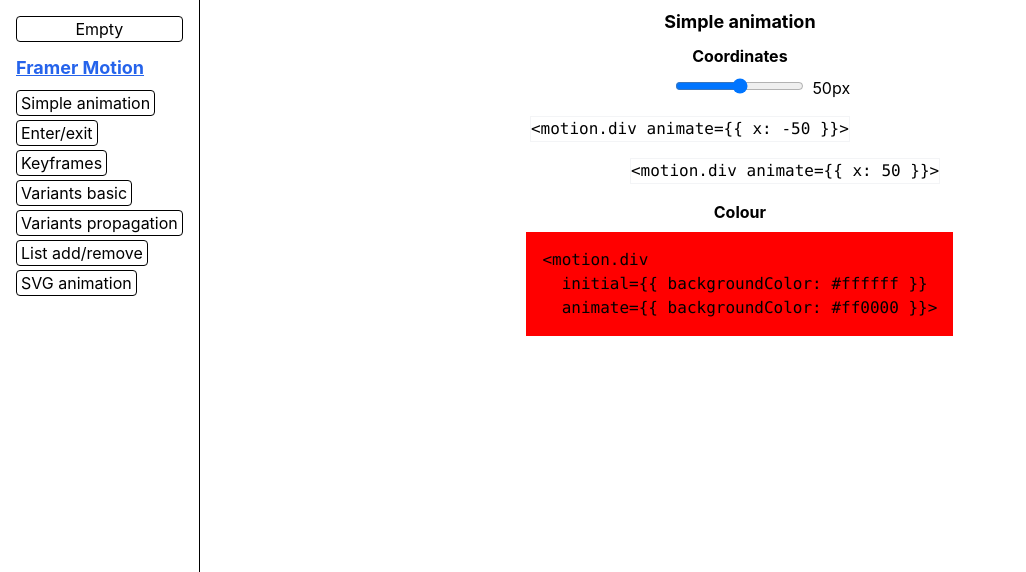
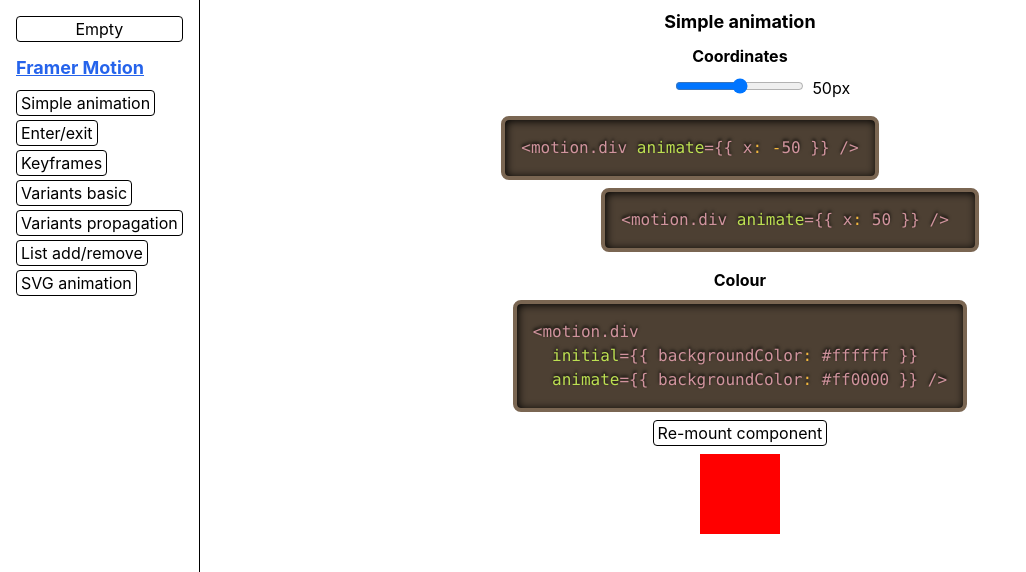
Before and after one commit to hwride/animation, a React (Vite) app: page / in a window 1280 px wide. Both pictures are taken after a click on the button "Simple animation". Shown: the top 572 px of the page, without its empty margins (0-1026 px from the left). Built offline with nearby package versions, Linux system fonts and the light colour scheme; the HTML template or start-up script is replaced by a standard one.

Commit message:
Add syntax highlighting

```diff
--- a/package.json
+++ b/package.json
@@ -13,11 +13,13 @@
     "clsx": "^1.2.1",
     "framer-motion": "^10.12.16",
     "react": "^18.2.0",
-    "react-dom": "^18.2.0"
+    "react-dom": "^18.2.0",
+    "react-syntax-highlighter": "^15.5.0"
   },
   "devDependencies": {
     "@types/react": "^18.0.37",
     "@types/react-dom": "^18.0.11",
+    "@types/react-syntax-highlighter": "^15.5.7",
     "@typescript-eslint/eslint-plugin": "^5.59.0",
     "@typescript-eslint/parser": "^5.59.0",
     "@vitejs/plugin-react": "^4.0.0",
--- a/src/pages/EnterExit.tsx
+++ b/src/pages/EnterExit.tsx
@@ -4,6 +4,8 @@ import { Button } from '../components/Button.tsx'
 import { Link } from '../components/Link.tsx'
 import { Page } from '../components/Page.tsx'
 import { PageParagraph } from '../components/PageParagraph.tsx'
+import { Prism as SyntaxHighlighter } from 'react-syntax-highlighter'
+import { dark } from 'react-syntax-highlighter/dist/esm/styles/prism'
 
 export function EnterExit() {
   const [visible, setVisible] = useState(true)
@@ -37,23 +39,16 @@ export function EnterExit() {
               exit={{ opacity: 0 }}
               transition={{ duration: 0.5 }}
             >
-              <pre>
-                &lt;AnimatePresence&gt;
-                <br />
-                &nbsp;&nbsp;&lt;motion.div
-                <br />
-                &nbsp;&nbsp;&nbsp;&nbsp;initial={'{{'} opacity: 0 {'}}'}
-                <br />
-                &nbsp;&nbsp;&nbsp;&nbsp;animate={'{{'} opacity: 1 {'}}'}
-                <br />
-                &nbsp;&nbsp;&nbsp;&nbsp;exit={'{{'} opacity: 0 {'}}'}
-                <br />
-                &nbsp;&nbsp;&nbsp;&nbsp;transition={'{{'} duration: 0.5 {'}}'}
-                <br />
-                &nbsp;&nbsp;{'}}'}&gt;
-                <br />
-                &lt;/AnimatePresence&gt;
-              </pre>
+              <SyntaxHighlighter language="jsx" style={dark}>
+                {`<AnimatePresence>
+  <motion.div
+    initial={{ opacity: 0 }}
+    animate={{ opacity: 1 }}
+    exit={{ opacity: 0 }}
+    transition={{ duration: 0.5 }}
+  />
+</AnimatePresence>`}
+              </SyntaxHighlighter>
             </motion.div>
           )}
         </AnimatePresence>
--- a/src/pages/Keyframes.tsx
+++ b/src/pages/Keyframes.tsx
@@ -4,6 +4,8 @@ import { Button } from '../components/Button.tsx'
 import { Link } from '../components/Link.tsx'
 import { Page } from '../components/Page.tsx'
 import { PageParagraph } from '../components/PageParagraph.tsx'
+import { dark } from 'react-syntax-highlighter/dist/esm/styles/prism'
+import { Prism as SyntaxHighlighter } from 'react-syntax-highlighter'
 
 export function Keyframes() {
   const [key, setKey] = useState(0)
@@ -34,11 +36,9 @@ export function Keyframes() {
             }}
             transition={{ duration: 3 }}
           >
-            <pre>
-              &lt;motion.div animate={'{{'} rotate: [0, 0, 180, 180, 270, 0]{' '}
-              {'}}'}
-              &gt;
-            </pre>
+            <SyntaxHighlighter language="jsx" style={dark}>
+              {`<motion.div animate={{ rotate: [0, 0, 180, 180, 270, 0] }}>`}
+            </SyntaxHighlighter>
           </motion.div>
         </AnimatePresence>
       </div>
--- a/src/pages/SVGAnimate.tsx
+++ b/src/pages/SVGAnimate.tsx
@@ -4,6 +4,8 @@ import { ReactNode, useState } from 'react'
 import { TextInput } from '../components/TextInput.tsx'
 import { H2, H3 } from '../components/Headings.tsx'
 import { Page } from '../components/Page.tsx'
+import { Prism as SyntaxHighlighter } from 'react-syntax-highlighter'
+import { dark } from 'react-syntax-highlighter/dist/esm/styles/prism'
 
 function getVariants(opts: {
   pathLength: number
@@ -82,9 +84,11 @@ export function SVGAnimate() {
             }}
           />
         </div>
-        <pre className="mx-auto max-w-lg mt-4">
-          <code>variants: {JSON.stringify(drawVariants, null, 2)}</code>
-        </pre>
+        <div className="mx-auto w-fit">
+          <SyntaxHighlighter language="jsx" style={dark}>
+            {'variants: ' + JSON.stringify(drawVariants, null, 2)}
+          </SyntaxHighlighter>
+        </div>
       </div>
 
       <H2>SVG</H2>
--- a/src/pages/SimpleAnimate.tsx
+++ b/src/pages/SimpleAnimate.tsx
@@ -2,14 +2,24 @@ import { motion } from 'framer-motion'
 import { useState } from 'react'
 import { H3 } from '../components/Headings.tsx'
 import { Page } from '../components/Page.tsx'
+import { dark } from 'react-syntax-highlighter/dist/esm/styles/prism'
+import { Prism as SyntaxHighlighter } from 'react-syntax-highlighter'
+import { useRerender } from '../utils/useRerender.ts'
+import { Button } from '../components/Button.tsx'
 
 export function SimpleAnimate() {
-  const [coordVal, setCoordVal] = useState(50)
-  const initialColourVal = '#ffffff'
-  const animateColourVal = '#ff0000'
-
   return (
     <Page title="Simple animation">
+      <CoordinateAnimation />
+      <ColourAnimation />
+    </Page>
+  )
+}
+
+function CoordinateAnimation() {
+  const [coordVal, setCoordVal] = useState(50)
+  return (
+    <>
       <H3>Coordinates</H3>
       {/* Controls */}
       <div className="w-fit m-auto mt-2">
@@ -28,43 +38,46 @@ export function SimpleAnimate() {
       </div>
 
       {/* Animated stuff */}
-      <div className="w-min m-auto mt-4 mb-4">
-        <motion.div
-          animate={{ x: -coordVal }}
-          className="w-min border border-gray-100 my-4"
-        >
-          <pre className="m-0">
-            &lt;motion.div animate={'{{'} x: -{coordVal} {'}}'}&gt;
-          </pre>
+      <div className="w-fit m-auto mt-4 mb-4">
+        <motion.div animate={{ x: -coordVal }}>
+          <SyntaxHighlighter language="jsx" style={dark}>
+            {`<motion.div animate={{ x: -${coordVal} }} />`}
+          </SyntaxHighlighter>
         </motion.div>
-        <motion.div
-          animate={{ x: coordVal }}
-          className="w-min border border-gray-100"
-        >
-          <pre className="m-0">
-            &lt;motion.div animate={'{{'} x: {coordVal} {'}}'}&gt;
-          </pre>
+        <motion.div animate={{ x: coordVal }}>
+          <SyntaxHighlighter language="jsx" style={dark}>
+            {`<motion.div animate={{ x: ${coordVal} }} />`}
+          </SyntaxHighlighter>
         </motion.div>
       </div>
+    </>
+  )
+}
 
+function ColourAnimation() {
+  const initialColourVal = '#ffffff'
+  const animateColourVal = '#ff0000'
+  const { key, rerender } = useRerender()
+  return (
+    <>
       <H3>Colour</H3>
-      <div className="w-min m-auto">
+      <div className="w-fit mx-auto">
+        <SyntaxHighlighter language="jsx" style={dark}>
+          {`<motion.div
+  initial={{ backgroundColor: ${initialColourVal} }}
+  animate={{ backgroundColor: ${animateColourVal} }} />`}
+        </SyntaxHighlighter>
+      </div>
+      <Button className="mx-auto block my-2" onClick={rerender}>
+        Re-mount component
+      </Button>
+      <div className="w-min m-auto" key={key}>
         <motion.div
-          className="p-4"
+          className="p-4 w-20 h-20"
           initial={{ backgroundColor: initialColourVal }}
           animate={{ backgroundColor: animateColourVal }}
-        >
-          <pre>
-            &lt;motion.div
-            <br />
-            &nbsp;&nbsp;initial={'{{'} backgroundColor: {initialColourVal}{' '}
-            {'}}'}
-            <br />
-            &nbsp;&nbsp;animate={'{{'} backgroundColor: {animateColourVal}{' '}
-            {'}}'}&gt;
-          </pre>
-        </motion.div>
+        ></motion.div>
       </div>
-    </Page>
+    </>
   )
 }
--- a/src/pages/VariantsBasic.tsx
+++ b/src/pages/VariantsBasic.tsx
@@ -1,18 +1,31 @@
 import { motion } from 'framer-motion'
-import { useState } from 'react'
 import { Button } from '../components/Button.tsx'
 import { Link } from '../components/Link.tsx'
 import { Page } from '../components/Page.tsx'
 import { PageParagraph } from '../components/PageParagraph.tsx'
+import { Prism as SyntaxHighlighter } from 'react-syntax-highlighter'
+import { dark } from 'react-syntax-highlighter/dist/esm/styles/prism'
+import { useRerender } from '../utils/useRerender.ts'
 
 const variants = {
   heightSmall: { height: 0 },
   heightBig: { height: '200px' },
 }
 
+const codeStr = `const variants = {
+  heightSmall: { height: 0 },
+  heightBig: { height: '200px' },
+}
+
+<motion.div
+  className="w-[200px] bg-blue-400"
+  initial="heightSmall"
+  animate="heightBig"
+  variants={variants}
+/> `
+
 export function VariantsBasic() {
-  const [key, setKey] = useState(0)
-
+  const { key, rerender } = useRerender()
   return (
     <Page title="Variants basic">
       <PageParagraph>
@@ -27,31 +40,16 @@ export function VariantsBasic() {
         these names.
       </PageParagraph>
 
-      <Button
-        className="mx-auto block mt-2"
-        onClick={() => setKey((key) => key + 1)}
-      >
-        Re-mount
+      <div className="mb-4 block mx-auto w-fit">
+        <SyntaxHighlighter language="jsx" style={dark}>
+          {codeStr}
+        </SyntaxHighlighter>
+      </div>
+
+      <Button className="mx-auto block mt-2" onClick={rerender}>
+        Re-mount component
       </Button>
-
       <div className="w-min m-auto mt-4 mb-4" key={key}>
-        <code className="mb-4 block">
-          <pre>
-            const variants = {'{'}
-            <br />
-            &nbsp;&nbsp;heightSmall: {'{'} height: 0 {'}'},<br />
-            &nbsp;&nbsp;heightBig: {'{'} height: '200px' <br />
-            {'}'};
-            <br />
-            <br />
-            {'<'}motion.div
-            <br />
-            &nbsp;&nbsp;initial="heightSmall" <br />
-            &nbsp;&nbsp;animate="heightBig" <br />
-            &nbsp;&nbsp;variants={'{'}variants
-            {'}'} /{'>'}
-          </pre>
-        </code>
         <motion.div
           className="w-[200px] bg-blue-400"
           initial="heightSmall"
--- a/src/pages/VariantsPropagation.tsx
+++ b/src/pages/VariantsPropagation.tsx
@@ -46,7 +46,7 @@ export function VariantsPropagation() {
           className="mx-auto block mb-2"
           onClick={() => setKey((key) => key + 1)}
         >
-          Re-mount
+          Re-mount component
         </Button>
         <motion.div
           className="w-[200px] h-[200px] bg-red-400 flex mx-auto items-center justify-center"
--- /dev/null
+++ b/src/utils/useRerender.ts
@@ -0,0 +1,9 @@
+import { useState } from 'react'
+
+export function useRerender() {
+  const [key, setKey] = useState(0)
+  return {
+    key,
+    rerender: () => setKey((key) => key + 1),
+  }
+}
```
Also changed, not shown: 1 other file (tests, documents, lock files or other folders).
